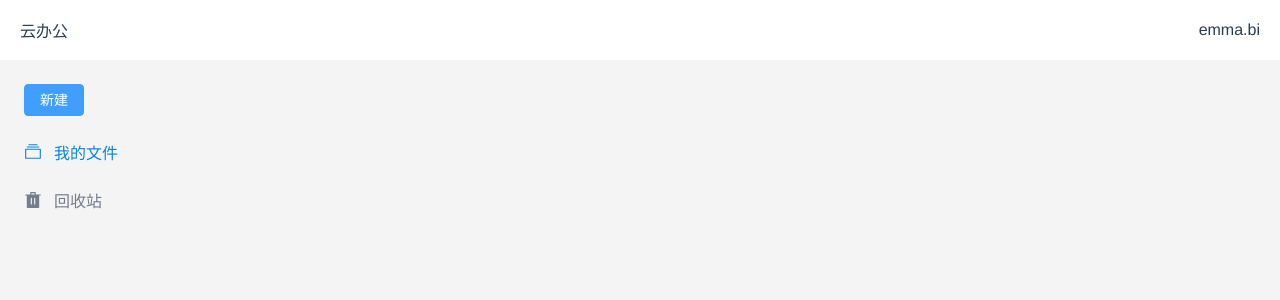
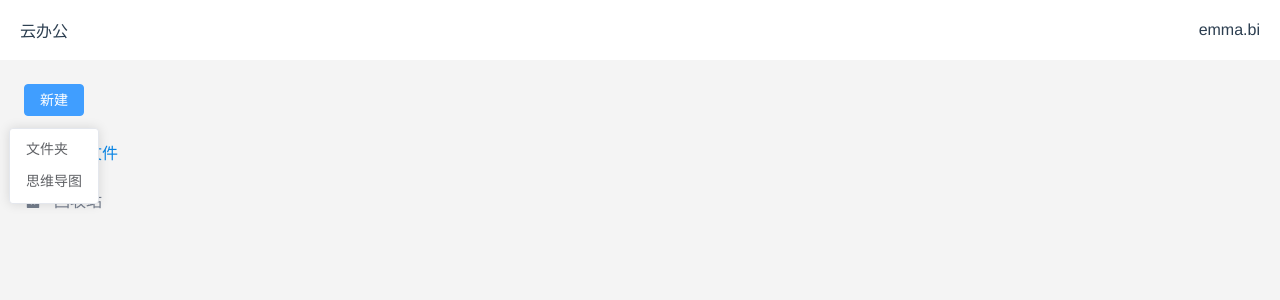
Before and after one commit to bippeishan/vue-demo, a Vue app in the folder process-on/process-on-fe/: page / in a window 1280 px wide. Both pictures are taken after a click on the button "新建". Shown: the top 300 px of the page. Built offline with nearby package versions, Linux system fonts and the light colour scheme.

Commit message:
更新mindmap数据调试

```diff
--- a/process-on/process-on-fe/src/views/entry-layout/index.vue
+++ b/process-on/process-on-fe/src/views/entry-layout/index.vue
@@ -8,7 +8,15 @@
       </el-header>
       <el-container class="entry-layout-content">
         <el-aside width="200px">
-          <el-button type="primary">新建</el-button>
+          <el-dropdown trigger="click" :popper-options="{ showArrow: false }">
+            <el-button type="primary">新建</el-button>
+            <template #dropdown>
+              <el-dropdown-menu>
+                <el-dropdown-item>文件夹</el-dropdown-item>
+                <el-dropdown-item>思维导图</el-dropdown-item>
+              </el-dropdown-menu>
+            </template>
+          </el-dropdown>
 
           <div class="menu-content">
             <div class="menu-item menu-item-active">
@@ -80,3 +88,11 @@ export default {
   }
 }
 </style>
+
+<style lang="less">
+.el-dropdown__popper {
+  .el-popper__arrow {
+    display: none;
+  }
+}
+</style>
```
